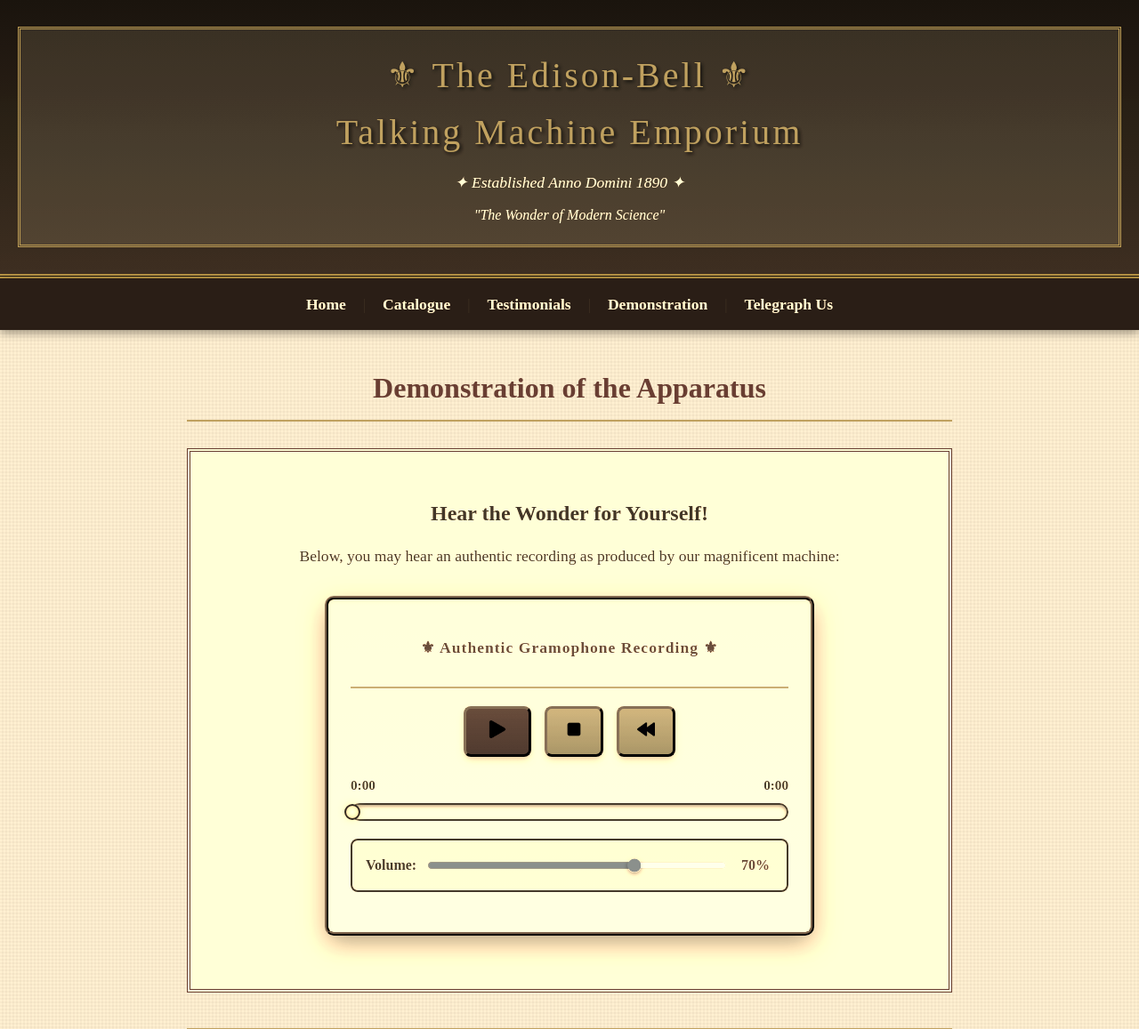
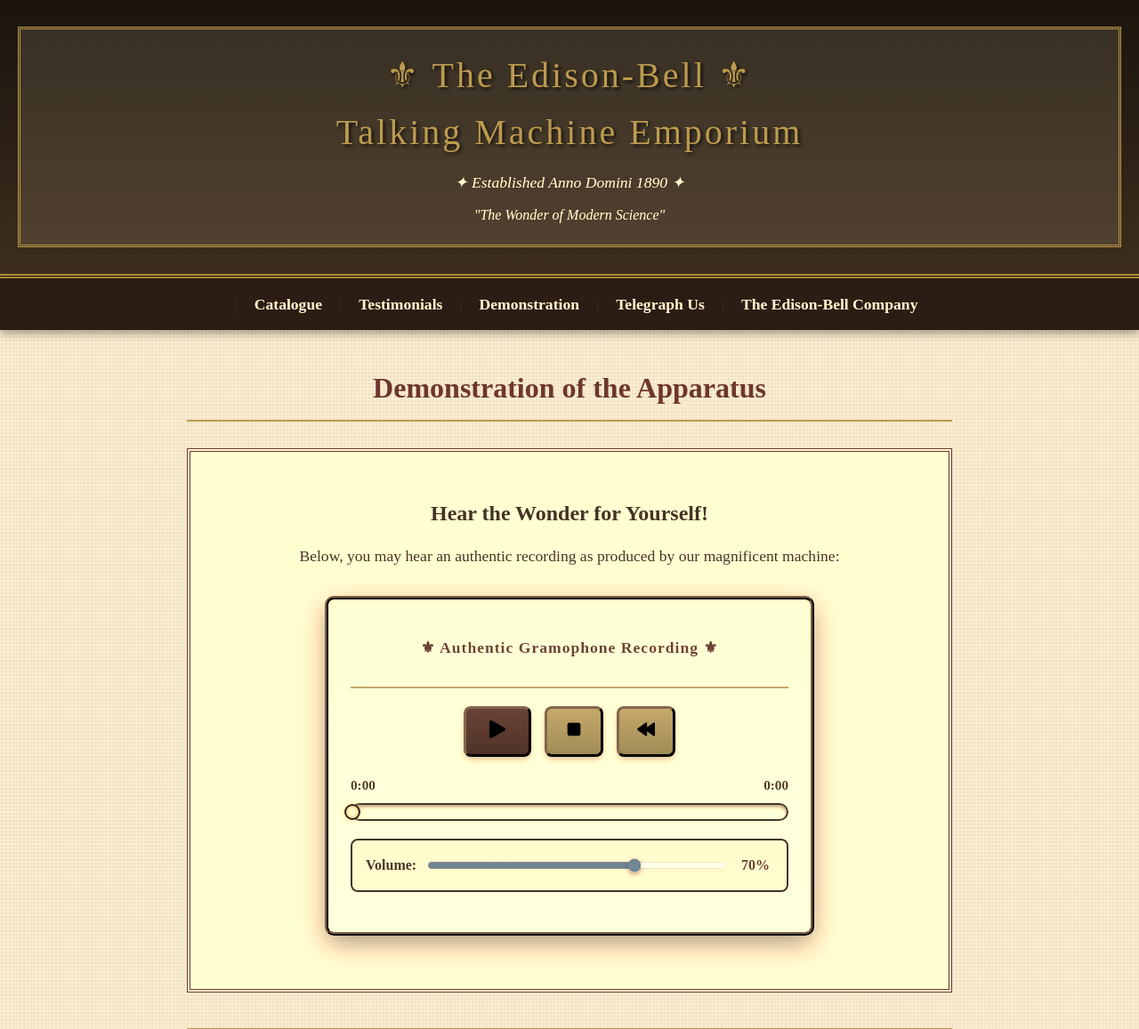
Before and after one commit to Magpie512/Comp1002, a PHP site: page / in a window 1280 px wide, after a click on "Demonstration". Shown: the top 1157 px of the page at 89% size. Run offline with PHP 8.4, Linux system fonts and the light colour scheme.

Commit message:
Add files via upload
Added a page requested in the assignment.

```diff
--- a/Retro Site/index.html
+++ b/Retro Site/index.html
@@ -1,4 +1,18 @@
 <!-- Rewrote because I really wanna one up Josh. His poster gave me a complex-->
+
+<!-- another rewrite to add the uh
+
+Promotion details (Why is this such a great deal?) DONE?
+About the product/service (What makes this thing so great?) DONE?
+Rate or add comments or feedback about the product/service DONE
+Support (How do I get help if I need it?) DONE?\
+
+im afctually done most of these
+
+Corporate information (Who is the company behind all this?)
+maybe a star rating to the testimonials page
+
+-->
 <!DOCTYPE html>
 <html lang="en">
 
@@ -33,11 +47,12 @@
     <!-- showSection function displays the selected section and hides others -->
     <!-- return false prevents the default link behavior -->
     <nav>
-        <a href="#" onclick="showSection('home'); return false;">Home</a> |
+        <a href="#" onclick="showSection('home'); return false;"></a> |
         <a href="#" onclick="showSection('catalogue'); return false;">Catalogue</a> |
         <a href="#" onclick="showSection('testimonials'); return false;">Testimonials</a> |
         <a href="#" onclick="showSection('demonstration'); return false;">Demonstration</a> |
-        <a href="#" onclick="showSection('contact'); return false;">Telegraph Us</a>
+        <a href="#" onclick="showSection('contact'); return false;">Telegraph Us</a> |
+        <a href="#" onclick="showSection('corpo-info'); return false;">The Edison-Bell Company</a>
     </nav>
     <main>
 
@@ -248,8 +263,47 @@
                     <button type="submit">Send Telegraph</button>
                 </form>
             </div>
+        </section>
+
+        <!-- Corporate Informatio Section -->
+         <!-- https://en.wikipedia.org/wiki/Edison_Bell-->
+         <section id="corpo-info" class="content-section" style="display:none;">
+            <!-- Real history here (because im bored)-->
+            <h2>The Edison Edison-Bell Company and Our History</h2>
+            <p>Below is a brief overview of the company's rich heritage and contributions to the world of sound recording.</p>
+            <div class="history-box">
+                <p>The Edison-Bell Company, established in the late 19th century, was a pioneering force in the realm
+                    of sound recording and reproduction. Founded by a consortium of visionary entrepreneurs, the
+                    company sought to bring the marvels of Thomas Edison's phonograph to the masses.</p>
+                <p>Throughout its illustrious history, Edison-Bell has been at the forefront of technological
+                    innovation, introducing groundbreaking advancements in recording media, playback mechanisms, and
+                    acoustic engineering. The company's commitment to excellence has earned it a distinguished
+                    reputation among audiophiles and music enthusiasts alike.</p>
+                <p>Today, the Edison-Bell Talking Machine Emporium continues this proud legacy, offering a curated
+                    selection of the finest gramophones and records available. Our dedication to quality craftsmanship
+                    and customer satisfaction remains unwavering as we strive to preserve the rich heritage of sound
+                    recording for future generations.</p>
+                <section class="two-columns">
+                    <div class="founders">
+                        <h3>Founders of Edison-Bell</h3>
+                        <ul>
+                            <li>
+                                <!--https://commons.wikimedia.org/wiki/Alexander_Graham_Bell-->
+                                <img src="img/Alexander_Graham_Bell.jpg" alt="Alexander Graham Bell" width="100">
+                                <p>Alexander Graham Bell</p>
+                            </li>
+                            <li>
+                                <!--https://en.wikipedia.org/wiki/Thomas_Edison-->
+                                <img src="img/Thomas_Edison2.jpg" alt="Thomas Edison" width="100">
+                                <p>Thomas Edison</p>
+                            </li>
+                        </ul>
+                    </div>
+                </section>
+            </div>
+        </section>
+
     </main>
-
 
     <footer>
         <div class="footer-content">
--- a/Retro Site/scripts/gramophone.js
+++ b/Retro Site/scripts/gramophone.js
@@ -1,5 +1,7 @@
 // Oh captain, my captain. I discovered how to hide elements not as <detail> but as <div> with JS. Very cool!
 // Global variables for state tracking
+
+//Oh no I did comment. just not well.
 var currentSection = 'home';
 
 // Function to show different sections - simple DOM manipulation
@@ -20,6 +22,8 @@ function showSection(sectionName) {
 
 // Purchase inquiry handler
 function handlePurchaseInquiry() {
+    // I am going to be very verbose and old-timey here. Please Enjoy because sober me will.
+    //Trust me I do enjoy this. "Verbose" you can tell i just got the wordle done
     var customerName = prompt('Good Sir or Madam, may I have your esteemed name?', '');
 
     if (customerName && customerName !== '') {
@@ -30,15 +34,6 @@ function handlePurchaseInquiry() {
         confirmation += 'Delivery: 2-3 weeks by horse-drawn carriage';
 
         alert(confirmation);
-
-        // Animate the gramophone image
-        var img = document.getElementById('gramophone-img');
-        if (img) {
-            img.style.transform = 'scale(1.1) rotate(2deg)';
-            setTimeout(function() {
-                img.style.transform = 'scale(1) rotate(0deg)';
-            }, 300);
-        }
     } else {
         alert('We shall await your return when you are prepared to provide your name, dear patron.');
     }
@@ -79,6 +74,10 @@ function togglePlay() {
     var audio = document.getElementById('audio-player');
     var playIcon = document.getElementById('play-icon');
 
+    //Gah why not use unicode characters for play/pause
+    // my eyes hurt. but the chipits cookie from pizzahut is good. yippers
+
+    //unfdortunately this will make a color discrepancy but i cant find a unicode for rewimnd so meh
     if (audio) {
         if (isPlaying) {
             audio.pause();
@@ -223,16 +222,19 @@ function submitTestimonial() {
         return;
     }
 
-    // Create new testimonial element
+    // Create a new testimonial element
     testimonialCounter++;
     var newTestimonialHTML = '<div class="testimonial" style="animation: fadeIn 0.5s ease-in;">';
     newTestimonialHTML += '<p class="quote">' + text + '</p>';
     newTestimonialHTML += '<p class="attribution">— ' + name + '</p>';
     newTestimonialHTML += '</div>';
 
-    var container = document.getElementById('new-testimonials');
-    if (container) {
-        container.innerHTML += newTestimonialHTML;
+    // Insert before the button instead of in separate container
+    var addButton = document.querySelector('#testimonials .secondary-btn');
+    if (addButton) {
+        addButton.insertAdjacentHTML('beforebegin', newTestimonialHTML);
+        // Hide the button after first testimonial
+        addButton.style.display = 'none';
     }
 
     // Clear form
@@ -249,25 +251,11 @@ function submitTestimonial() {
 }
 
 // Simple animation for gramophone image on page load
+// I dont even think this works anymore wtf was I doin with it
 window.onload = function() {
-    // Add subtle animation effect
-    var img = document.getElementById('gramophone-img');
-    if (img) {
-        img.style.transition = 'transform 0.3s ease-in-out';
-    }
-
     // Display welcome message
     setTimeout(function() {
         console.log('Welcome to the Edison-Bell Talking Machine Emporium!');
         console.log('Established Anno Domini 1890');
     }, 500);
 };
-
-// Rudimentary hover effect for images using inline event handlers
-function enlargeImage(element) {
-    element.style.transform = 'scale(1.05)';
-}
-
-function shrinkImage(element) {
-    element.style.transform = 'scale(1)';
-}
--- a/Retro Site/styles/style.css
+++ b/Retro Site/styles/style.css
@@ -16,12 +16,16 @@
 and it kind of takes me out. Damn dude*/
 
 * {
-    filter: sepia(20%); /* wow how drunk was I to break down at this site yesterday dude*/
+    filter: sepia(15%); /* wow how drunk was I to break down at this site yesterday dude*/
     box-sizing: border-box;
     margin: 0;
     padding: 0;
 }
-
+/*
+iframe { /*AI HELPED HERE and it still dont work
+    filter: none !important; /* turned off the sepia for iframes like videos and stuff
+}
+*/
 body {
     font-family: 'Times New Roman', Times, serif;
     background-color: var(--antique-parchment);
```
Also changed, not shown: other parts of Retro Site/styles/style.css (+70 -1 lines), Retro Site/img/Alexander_Graham_Bell.jpg (added), Retro Site/img/Thomas_Edison2.jpg (added).
